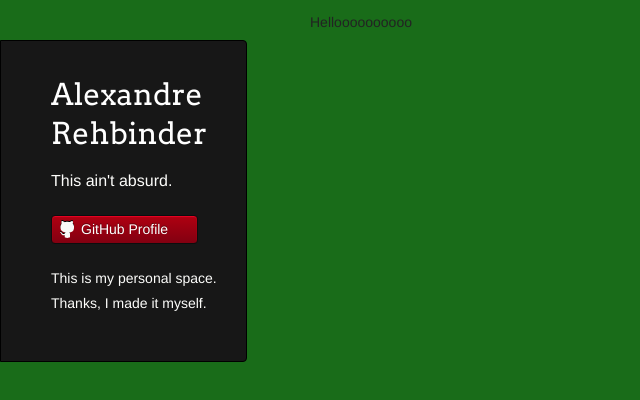
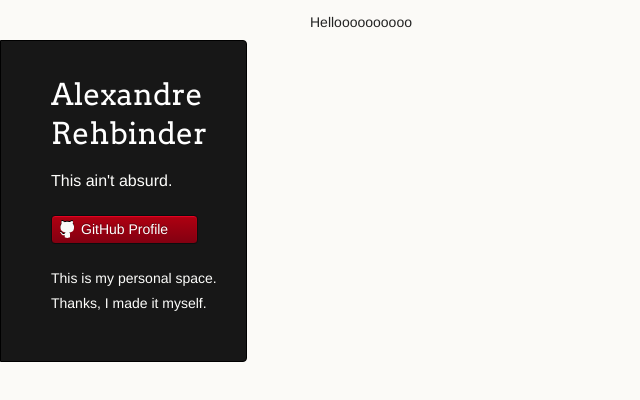
Before and after one commit to Alexrehb/alexrehb.github.io, a plain HTML site: page index.html in a window 1280 px wide. Shown: the whole page, without its empty margins (0-640 px from the left). Drawn offline with Linux system fonts and the light colour scheme.

Commit message:
Update index.html

```diff
--- a/index.html
+++ b/index.html
@@ -13,7 +13,7 @@
     <script src="//html5shiv.googlecode.com/svn/trunk/html5.js"></script>
     <![endif]-->
   </head>
-  <body style="background-color:#196C19;">
+  <body>
     <div class="wrapper">
       <header>
         <h1 class="header">Alexandre Rehbinder</h1>
```
